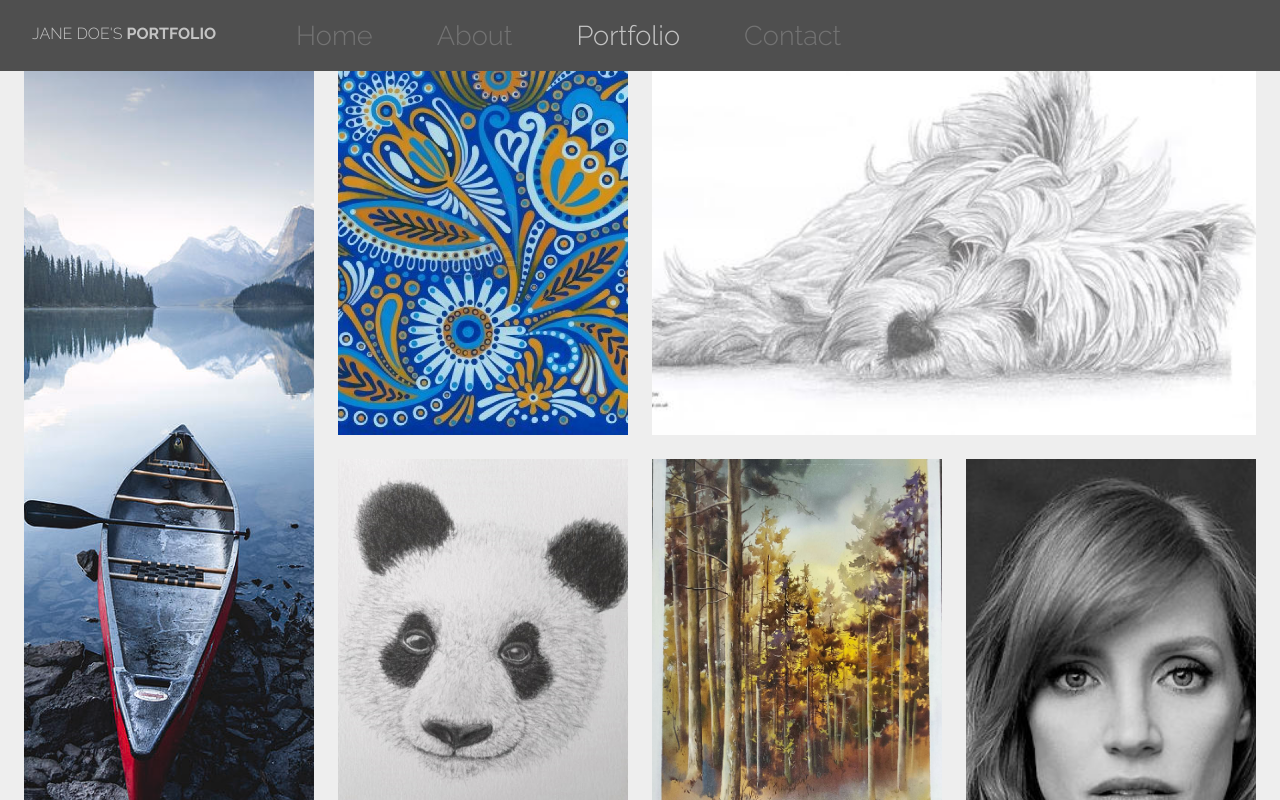
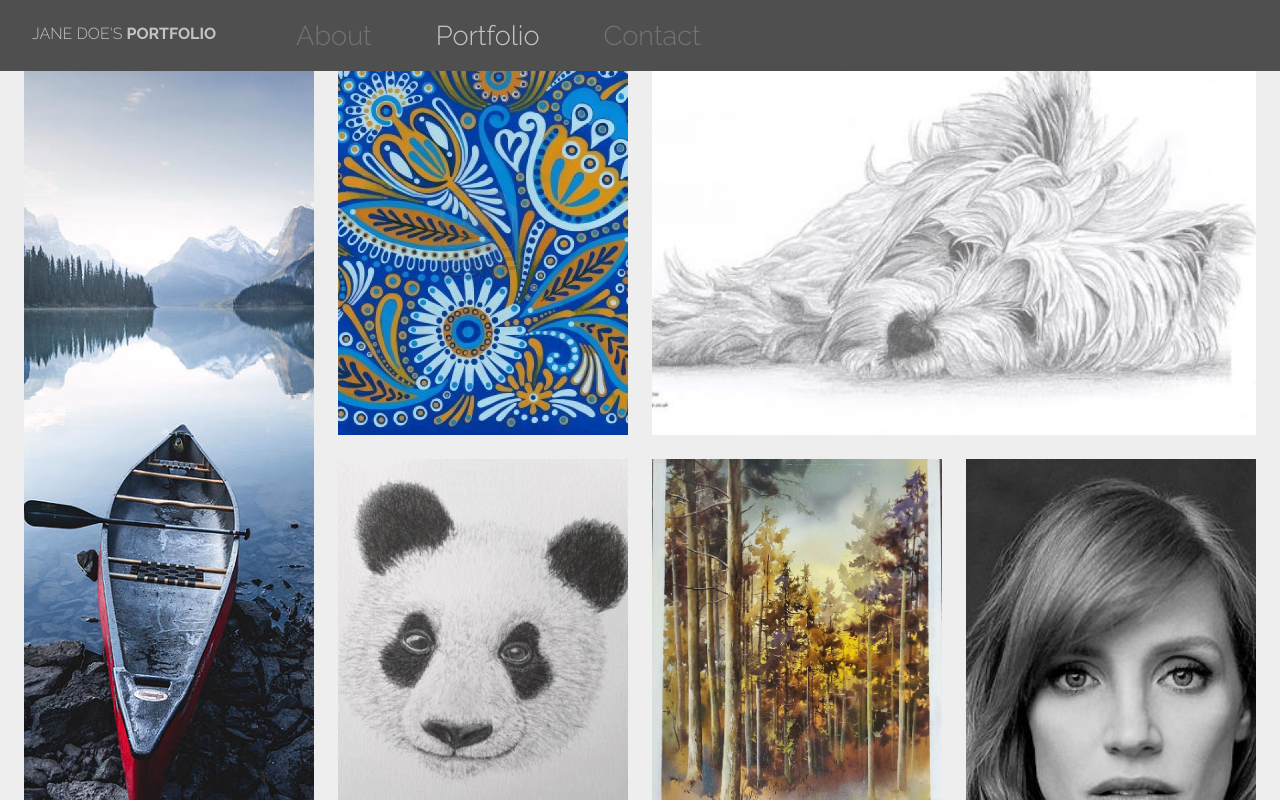
Before and after one commit to domha91/artPortfolio, a plain HTML site: page index.html in a window 1280 px wide. Shown: the top 800 px of the page. Drawn offline with nearby package versions, Linux system fonts and the light colour scheme.

```diff
--- a/index.html
+++ b/index.html
@@ -12,7 +12,6 @@
     <div class="navbar">
         <div class="logo">Jane Doe's <span>Portfolio</span></div>
         <nav>
-          <a href="home.html" class="nav-item">Home</a>
           <a href="about.html" class="nav-item">About</a>
           <a href="index.html" class="nav-item active">Portfolio</a>
           <a href="contact.html" class="nav-item">Contact</a>
```
Also changed, not shown: home.html (deleted).
